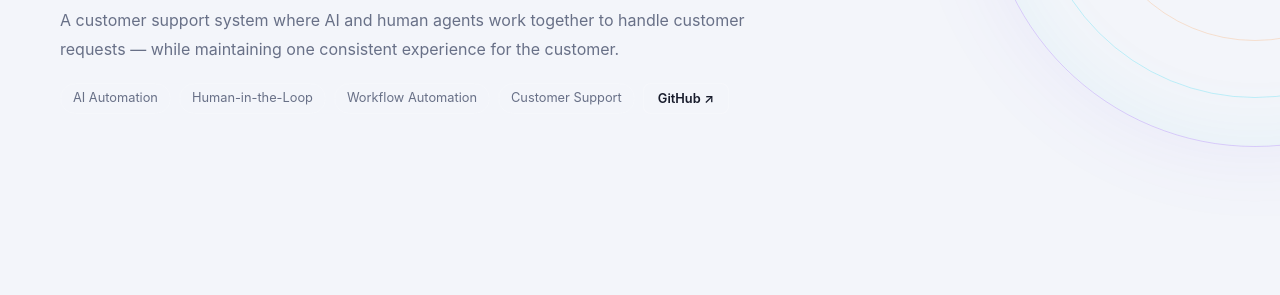
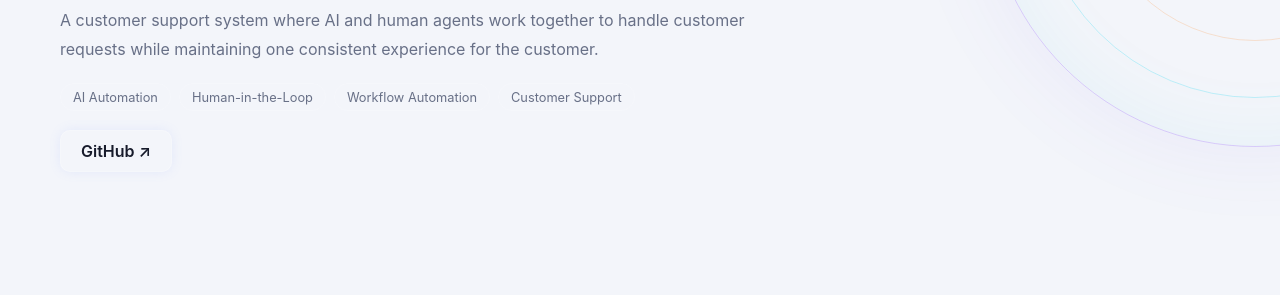
Before and after one commit to Maditron/Maditron.github.io, an Astro site: page /projects/customer-support-automation in a window 1280 px wide. Shown: the part 433-728 px from the top of the page. Built offline with nearby package versions, Linux system fonts and the light colour scheme; Astro itself is replaced by a stand-in of ours.

Commit message:
added customer support project

```diff
--- a/src/pages/projects/customer-support-automation.astro
+++ b/src/pages/projects/customer-support-automation.astro
@@ -22,7 +22,7 @@ import Footer from "../../components/layout/Footer.astro";
 
         <p class="project-detail-intro">
           A customer support system where AI and human agents work together
-          to handle customer requests — while maintaining one consistent
+          to handle customer requests while maintaining one consistent
           experience for the customer.
         </p>
 
@@ -31,7 +31,10 @@ import Footer from "../../components/layout/Footer.astro";
           <span>Human-in-the-Loop</span>
           <span>Workflow Automation</span>
           <span>Customer Support</span>
-        <a
+
+        </div>
+        <div class="resume-skills">
+          <a
   class="github-link"
   href="https://github.com/Maditron/local-first-ai-customer-support-automation"
   target="_blank"
--- a/src/styles/global.css
+++ b/src/styles/global.css
@@ -648,16 +648,17 @@ footer { border-top:1px solid var(--line); padding:25px 0 35px; color:var(--mute
 .resume-skills .github-link {
   display: inline-flex;
   align-items: center;
-  gap: 8px;
-  padding: 7px 14px;
+  gap: 10px;
+  padding: 10px 20px;
   border: 1px solid rgba(255, 255, 255, 0.2);
-  border-radius: 8px;
+  border-radius: 10px;
   background: rgba(255, 255, 255, 0.04);
   color: var(--text);
-  font-size: 0.8rem;
+  font-size: 1rem;
   font-weight: 600;
   text-decoration: none;
   transition: all 0.2s ease;
+  box-shadow: 0 0 12px rgba(120, 150, 255, 0.12);
 }
 
 .resume-skills .github-link span {
@@ -668,6 +669,9 @@ footer { border-top:1px solid var(--line); padding:25px 0 35px; color:var(--mute
 .resume-skills .github-link:hover {
   border-color: var(--accent);
   background: rgba(255, 255, 255, 0.08);
+  box-shadow:
+    0 0 10px rgba(120, 150, 255, 0.25),
+    0 0 24px rgba(120, 150, 255, 0.15);
 }
 
 .resume-skills .github-link:hover span {
```
